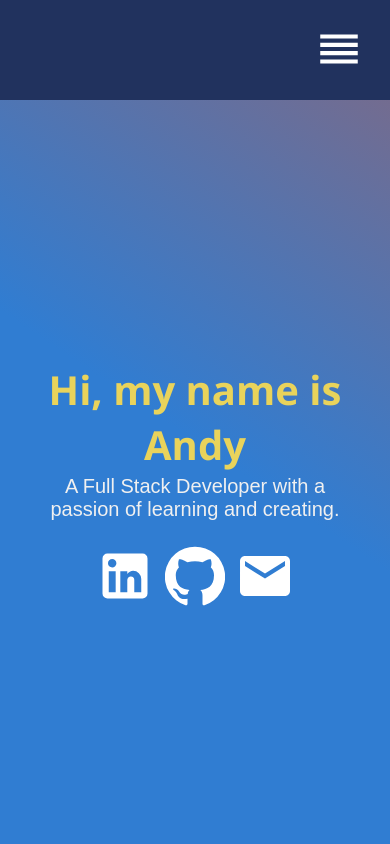
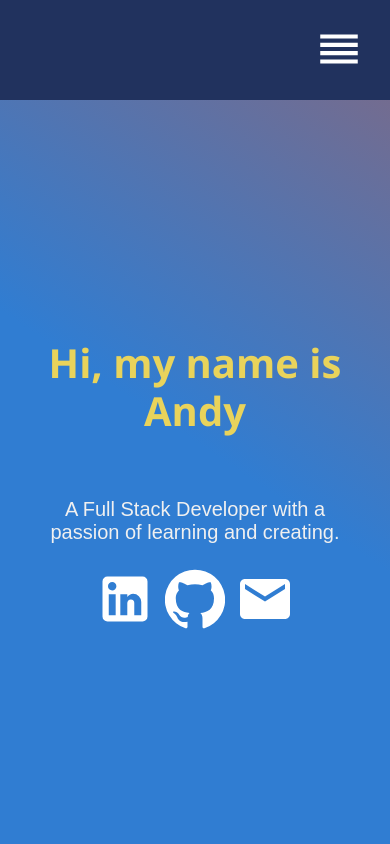
Before and after one commit to ndy-lopez/portfolio, a React (Create React App) app: page / in a window 390 px wide. Shown: the top 844 px of the page. Built offline with nearby package versions, Linux system fonts and the light colour scheme.

Commit message:
Fixed title that went over the paragraph in smaller screen

```diff
--- a/src/styles/Home.css
+++ b/src/styles/Home.css
@@ -16,13 +16,15 @@
   background: rgb(48,125,210);
   background: linear-gradient(34deg, rgba(48,125,210,1) 53%, rgba(115,108,144,1) 100%);
   color: #f0f0f0;
+  overflow: hidden;
+
 }
 
 .about h2 {
   font-family: "Segoe UI", Tahoma, Geneva, Verdana, sans-serif;
   font-size: 80px;
   color: #e9d35b;
-  height: 50px;
+  line-height: 1.2;
 }
 
 .about .prompt {
@@ -60,6 +62,7 @@
 @media only screen and (max-width: 600px) {
   .about h2 {
     font-size: 40px;
+    max-height: 100px;
   }
 
   .about .prompt {
```
